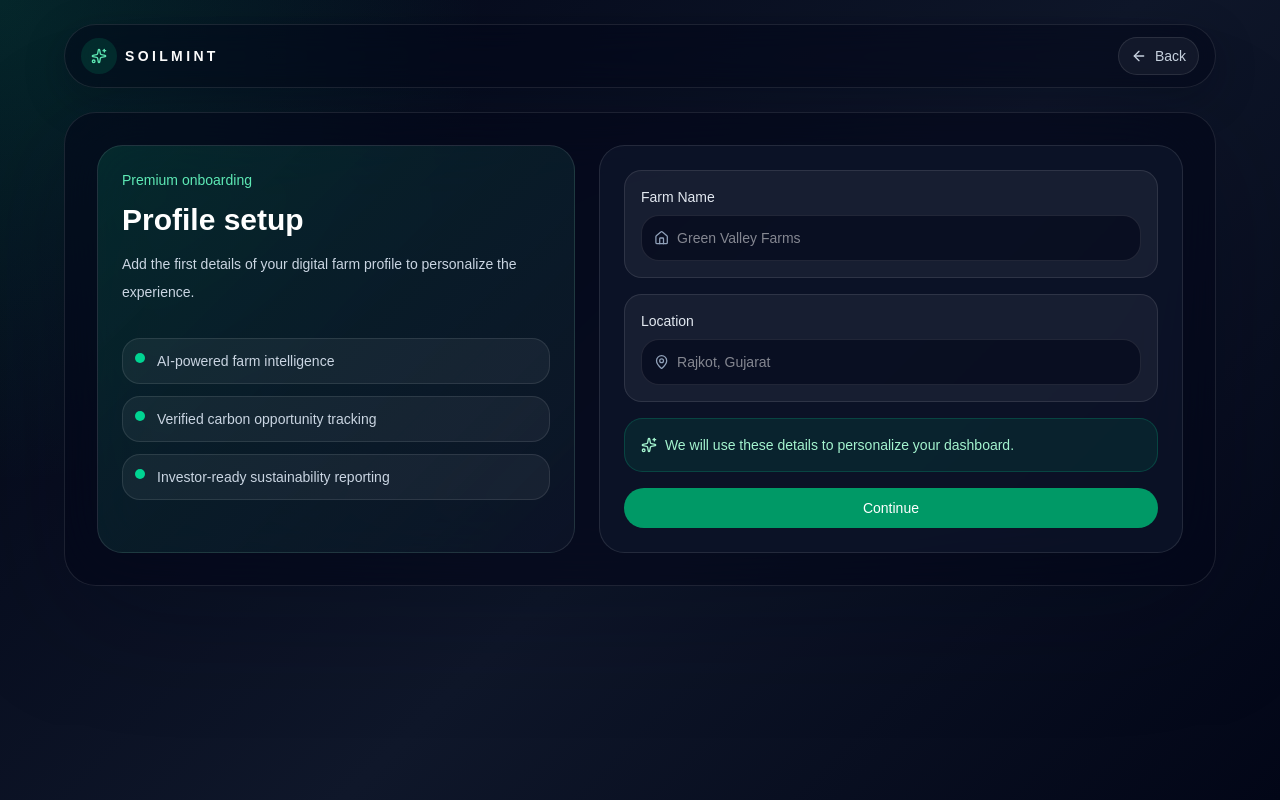
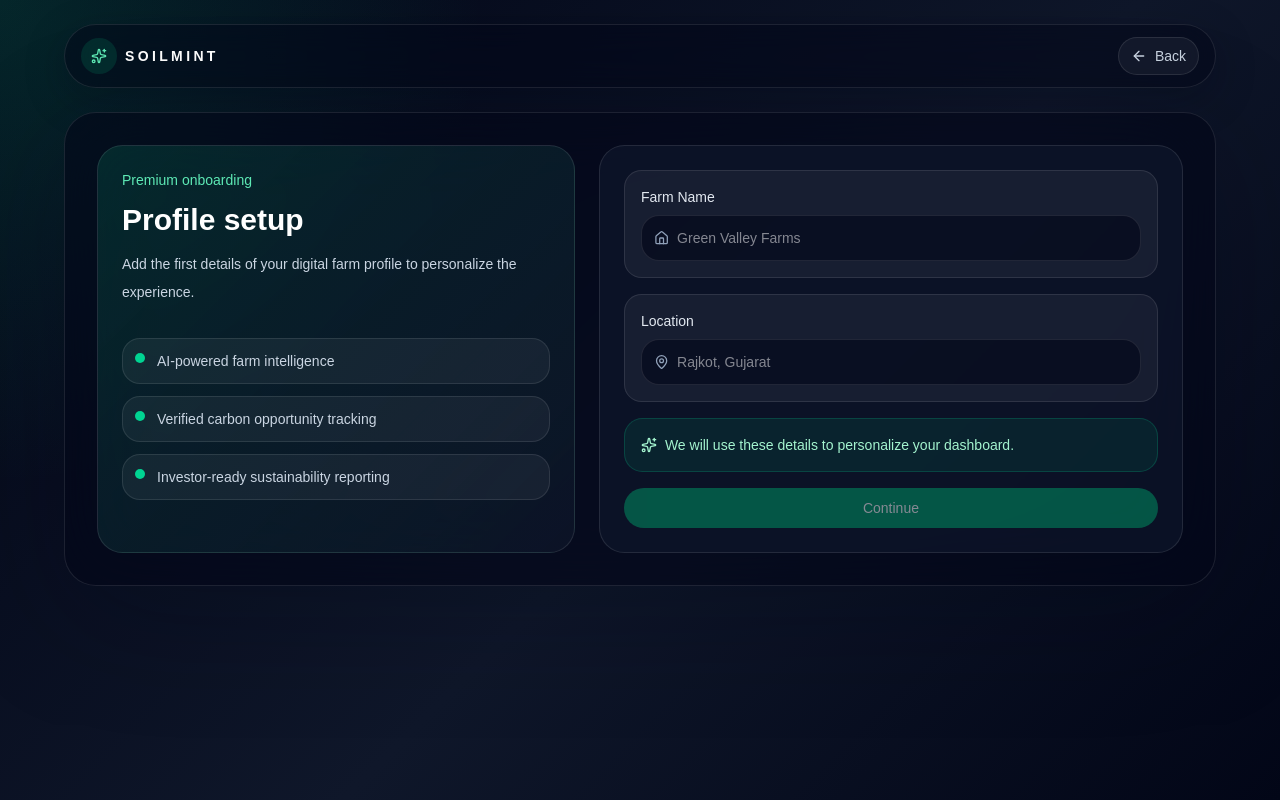
Before and after one commit to vrajardeshana19-bit/SoilMint, a React (Vite) app: page /profile-setup in a window 1280 px wide. Built offline with nearby package versions, Linux system fonts and the light colour scheme; no server answers.

Commit message:
fix: resolve application issues

```diff
--- a/src/components/dashboard/Sidebar.tsx
+++ b/src/components/dashboard/Sidebar.tsx
@@ -17,6 +17,7 @@ import {
   UserCircle2,
 } from 'lucide-react';
 import { useNavigate } from 'react-router-dom';
+import { useAuth } from '../../contexts/AuthContext';
 import { useCurrentFarm } from '../../contexts/CurrentFarmContext';
 
 const navItems = [
@@ -40,7 +41,8 @@ type SidebarProps = {
 
 export function Sidebar({ activeSection, onSelect, onAddFarm }: SidebarProps) {
   const navigate = useNavigate();
-  const { currentFarmId } = useCurrentFarm();
+  const { logout } = useAuth();
+  const { currentFarmId, setCurrentFarmId } = useCurrentFarm();
 
   const handleSelect = (itemId: string) => {
     onSelect(itemId);
@@ -53,6 +55,12 @@ export function Sidebar({ activeSection, onSelect, onAddFarm }: SidebarProps) {
     } else {
       navigate('/dashboard/farms');
     }
+  };
+
+  const handleLogout = () => {
+    logout();
+    setCurrentFarmId(null);
+    navigate('/login', { replace: true });
   };
 
   return (
@@ -111,7 +119,7 @@ export function Sidebar({ activeSection, onSelect, onAddFarm }: SidebarProps) {
           <ShieldCheck className="size-3.5 text-emerald-300" />
           Verified Farmer Profile
         </div>
-        <button type="button" className="mt-3 flex items-center gap-2 text-sm text-slate-400 transition hover:text-slate-200">
+        <button type="button" onClick={handleLogout} className="mt-3 flex items-center gap-2 text-sm text-slate-400 transition hover:text-slate-200">
           <LogOut className="size-4" />
           Logout
         </button>
--- a/src/contexts/AuthContext.tsx
+++ b/src/contexts/AuthContext.tsx
@@ -8,6 +8,8 @@ type User = {
   password: string;
   accountType: 'farmer' | 'buyer' | 'verifier';
   farms: string[];
+  farmName?: string;
+  location?: string;
   completedProfile: boolean;
   onboarded: boolean;
 };
@@ -16,9 +18,9 @@ type AuthContextType = {
   user: User | null;
   isAuthenticated: boolean;
   login: (email: string, password: string) => boolean;
-  signup: (payload: Omit<User, 'id' | 'farms' | 'completedProfile' | 'onboarded'>) => boolean;
+  signup: (payload: Omit<User, 'id' | 'farms' | 'farmName' | 'location' | 'completedProfile' | 'onboarded'>) => boolean;
   logout: () => void;
-  completeProfile: (name: string, phone: string) => void;
+  completeProfile: (name: string, phone: string, farmName?: string, location?: string) => void;
   completeOnboarding: () => void;
   setAccountType: (accountType: User['accountType']) => void;
 };
@@ -58,7 +60,7 @@ export function AuthProvider({ children }: { children: React.ReactNode }) {
     return true;
   };
 
-  const signup = (payload: Omit<User, 'id' | 'farms' | 'completedProfile' | 'onboarded'>) => {
+  const signup = (payload: Omit<User, 'id' | 'farms' | 'farmName' | 'location' | 'completedProfile' | 'onboarded'>) => {
     const nextUser: User = {
       id: `${Date.now()}`,
       farms: [],
@@ -74,8 +76,15 @@ export function AuthProvider({ children }: { children: React.ReactNode }) {
     setUser(null);
   };
 
-  const completeProfile = (name: string, phone: string) => {
-    setUser((current) => (current ? { ...current, name, phone, completedProfile: true } : current));
+  const completeProfile = (name: string, phone: string, farmName?: string, location?: string) => {
+    setUser((current) => (current ? {
+      ...current,
+      name,
+      phone,
+      farmName: farmName?.trim() || current.farmName || '',
+      location: location?.trim() || current.location || '',
+      completedProfile: true,
+    } : current));
   };
 
   const completeOnboarding = () => {
--- a/src/pages/ProfileSetup.tsx
+++ b/src/pages/ProfileSetup.tsx
@@ -8,12 +8,22 @@ import { useAuth } from '../contexts/AuthContext';
 export default function ProfileSetup() {
   const navigate = useNavigate();
   const { completeProfile, user } = useAuth();
-  const [farmName, setFarmName] = useState('');
-  const [location, setLocation] = useState('');
+  const [farmName, setFarmName] = useState(user?.farmName ?? '');
+  const [location, setLocation] = useState(user?.location ?? '');
+  const [error, setError] = useState('');
+
+  const isValid = farmName.trim().length > 0 && location.trim().length > 0;
 
   const handleSubmit = (event: React.FormEvent) => {
     event.preventDefault();
-    completeProfile(user?.name ?? 'Farmer', user?.phone ?? '+91 00000 00000');
+
+    if (!isValid) {
+      setError('Please add both your farm name and location before continuing.');
+      return;
+    }
+
+    completeProfile(user?.name ?? 'Farmer', user?.phone ?? '+91 00000 00000', farmName.trim(), location.trim());
+    setError('');
     navigate('/onboarding');
   };
 
@@ -43,7 +53,9 @@ export default function ProfileSetup() {
           </div>
         </div>
 
-        <Button type="submit" className="w-full">Continue</Button>
+        {error ? <p className="text-sm text-rose-300">{error}</p> : null}
+
+        <Button type="submit" className="w-full" disabled={!isValid}>Continue</Button>
       </form>
     </AuthLayout>
   );
```
